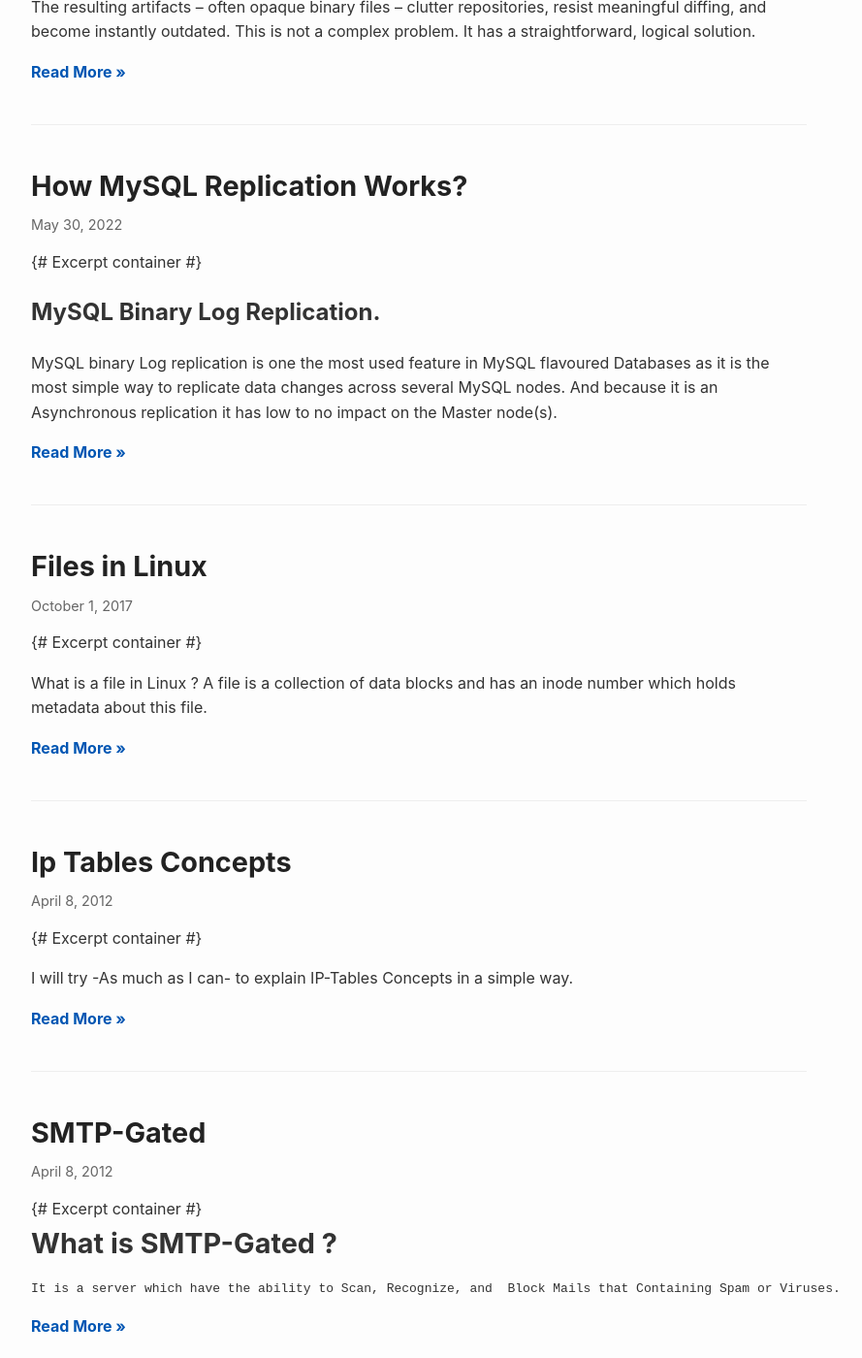
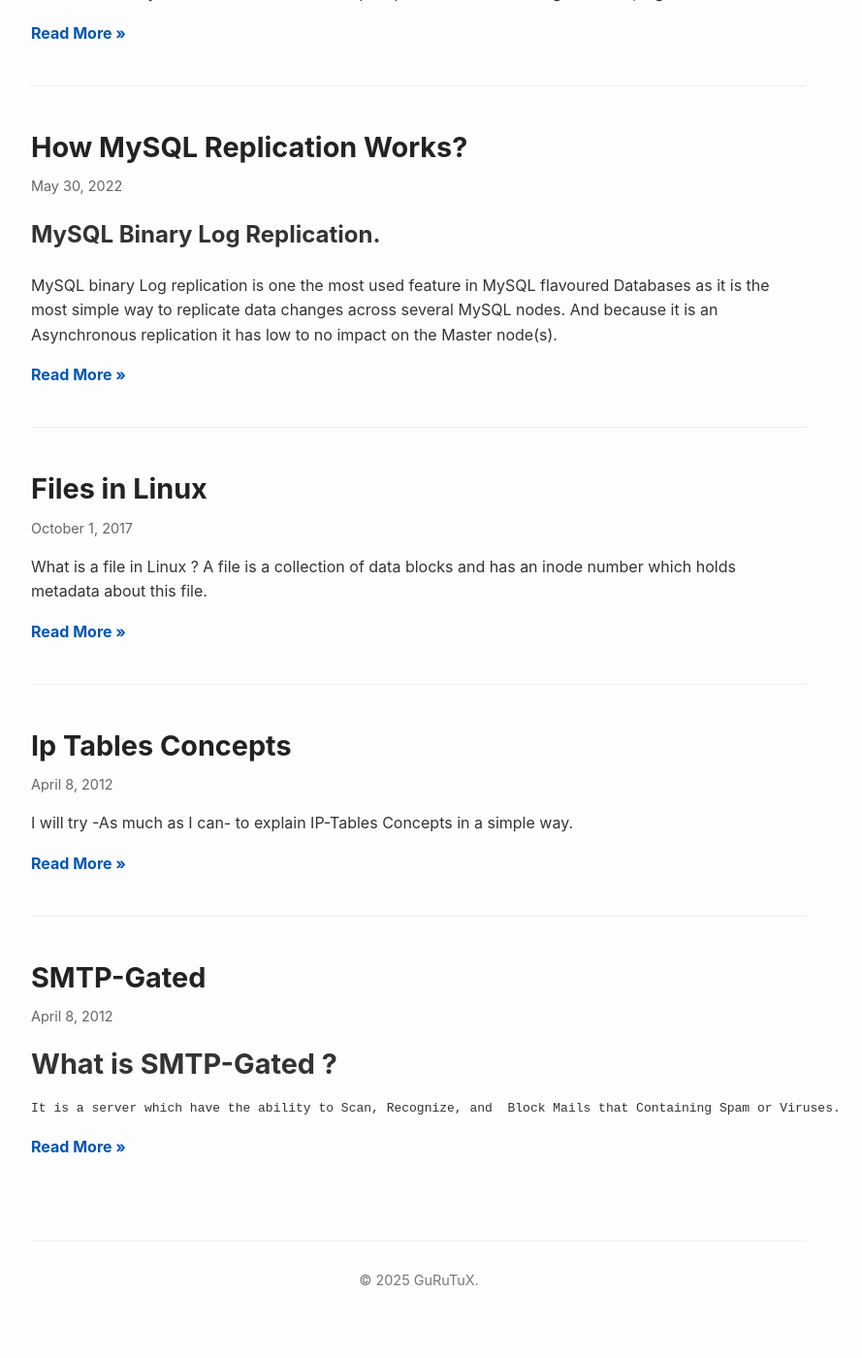
Before and after one commit to shenhab/Gurutux, a Jekyll site: the page built from index.html, in a window 1280 px wide and 1400 px high, scrolled down 463 px. Shown: the whole window at 97% size, without its empty margins (208-1097 px from the left). Built offline with Jekyll 4.4.1, drawn with Linux system fonts in a browser that asks for light colours; after the commit the page ends 1825 px from its top, so only the background shows below that; some of the changed text lies outside the part shown.

Commit message:
Update index.html

```diff
--- a/index.html
+++ b/index.html
@@ -21,7 +21,7 @@
         </h2>
         <time datetime="{{ post.date | date_to_xmlschema }}">{{ post.date | date: "%B %-d, %Y" }}</time>
 
-        <div> {# Excerpt container #}
+        <div>
           {{ post.excerpt }}
         </div>
 
```
